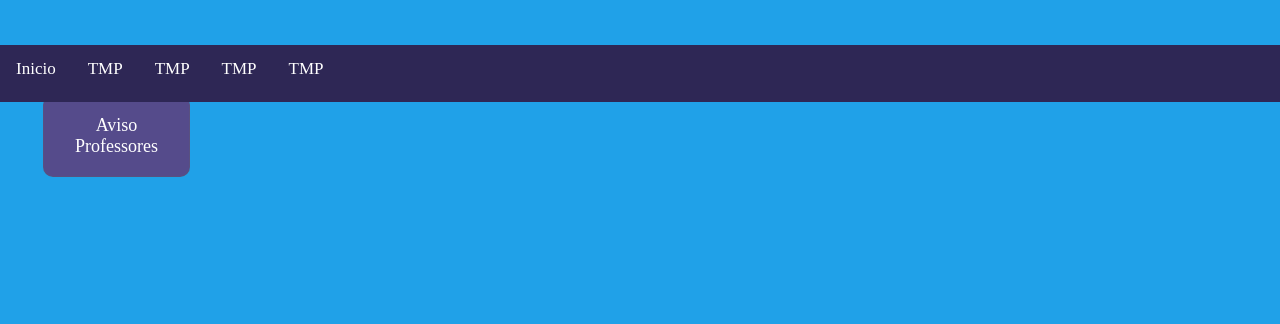
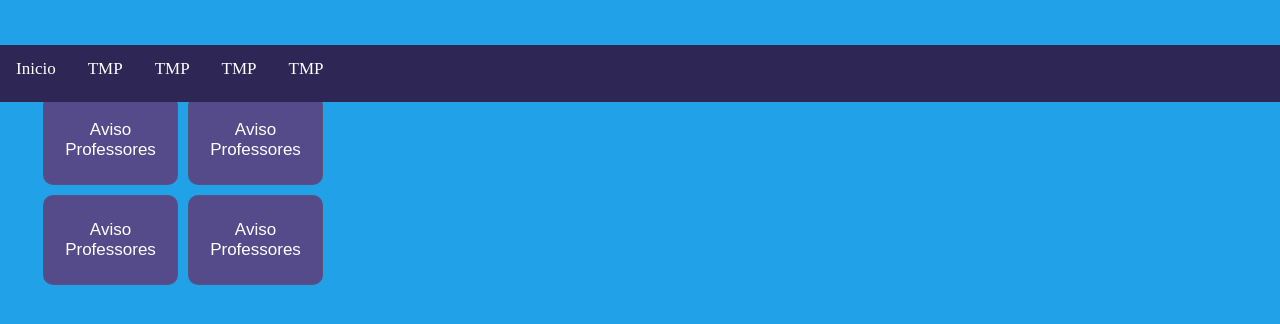
Before and after one commit to LuisGomes18/PAP, a plain HTML site: page Home/index.html in a window 1280 px wide. Drawn offline with Linux system fonts and the light colour scheme.

Commit message:
edit commit

```diff
--- a/Home/index.html
+++ b/Home/index.html
@@ -21,14 +21,32 @@
     </div>
     <div class="main_content">
         <div class="connjuto_botoes_1">
-            <a href="#" id="botao">
-                <span>Aviso</span>
-                <span>Professores</span>
-            </a>
+            <button class="aviso-btn">
+                <a href="#">
+                    Aviso<br>Professores
+                </a>
+            </button>
+            <button class="aviso-btn">
+                <a href="#">
+                    Aviso<br>Professores
+                </a>
+            </button>
+        </div>
+        <div class="connjuto_botoes">
+            <button class="aviso-btn">
+                <a href="#">
+                    Aviso<br>Professores
+                </a>
+            </button>
+            <button class="aviso-btn">
+                <a href="#">
+                    Aviso<br>Professores
+                </a>
+            </button>
         </div>
     </div>
     <div class="footer">
-
+        <p style="color: transparent;">Ola</p>
     </div>
     <script type="text/javascript" src="./main.js"></script>
 </body>
--- a/Home/main_content.css
+++ b/Home/main_content.css
@@ -3,31 +3,39 @@ body {
   color: black;
 }
 
-#botao {
+.connjuto_botoes_1 {
+  margin: 95px 0px 0px 35px;
+  display: flex;
+}
+
+.connjuto_botoes {
+  margin: 10px 0px 0px 35px;
+  display: flex;
+}
+
+.aviso-btn {
+  font-size: 17px;
+  width: 135px;
+  height: 90px;
+  text-align: center;
   background-color: #554b8b;
   border: 1px solid #63636346;
   border-radius: 10px;
-  color: #ffffff;
   cursor: pointer;
-  display: flex;
-  font-size: 18px;
-  flex-direction: column;
-  height: 80px;
-  justify-content: center;
-  text-align: center;
-  width: 145px;
+  margin-right: 10px;
 }
 
-a#botao {
-  text-decoration: none;
+.aviso-btn:last-child {
+  margin-right: 0;
 }
 
-#botao:hover {
+.aviso-btn:hover {
   color: #ffffff;
   background-color: #307fff;
   border: 1px solid transparent;
 }
 
-.connjuto_botoes_1 {
-  margin: 95px 0px 0px 35px;
+.aviso-btn a {
+  text-decoration: none;
+  color: #ffffff;
 }
```
